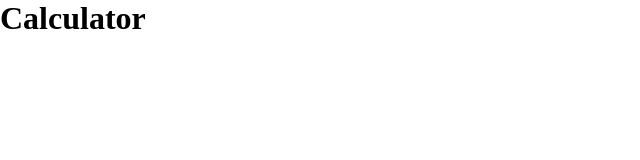
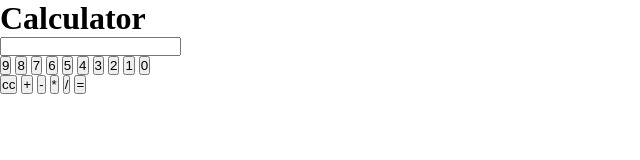
Before and after one commit to mvfranco94/calculator, a plain HTML site: page index.html in a window 1280 px wide. Shown: the whole page, without its empty margins (0-640 px from the left). Drawn offline with Linux system fonts and the light colour scheme.

Commit message:
Add first html elements to build the ui

```diff
--- a/index.html
+++ b/index.html
@@ -9,5 +9,28 @@
 </head>
 <body>
   <h1>Calculator</h1>
+  <div id="container">
+    <input type="text">
+    <div id="numbers">
+      <button>9</button>
+      <button>8</button>
+      <button>7</button>
+      <button>6</button>
+      <button>5</button>
+      <button>4</button>
+      <button>3</button>
+      <button>2</button>
+      <button>1</button>
+      <button>0</button>
+    </div>
+    <div id="operators">
+      <button>cc</button>
+      <button>+</button>
+      <button>-</button>
+      <button>*</button>
+      <button>/</button>
+      <button>=</button>
+    </div>
+  </div>
 </body>
 </html>
```
